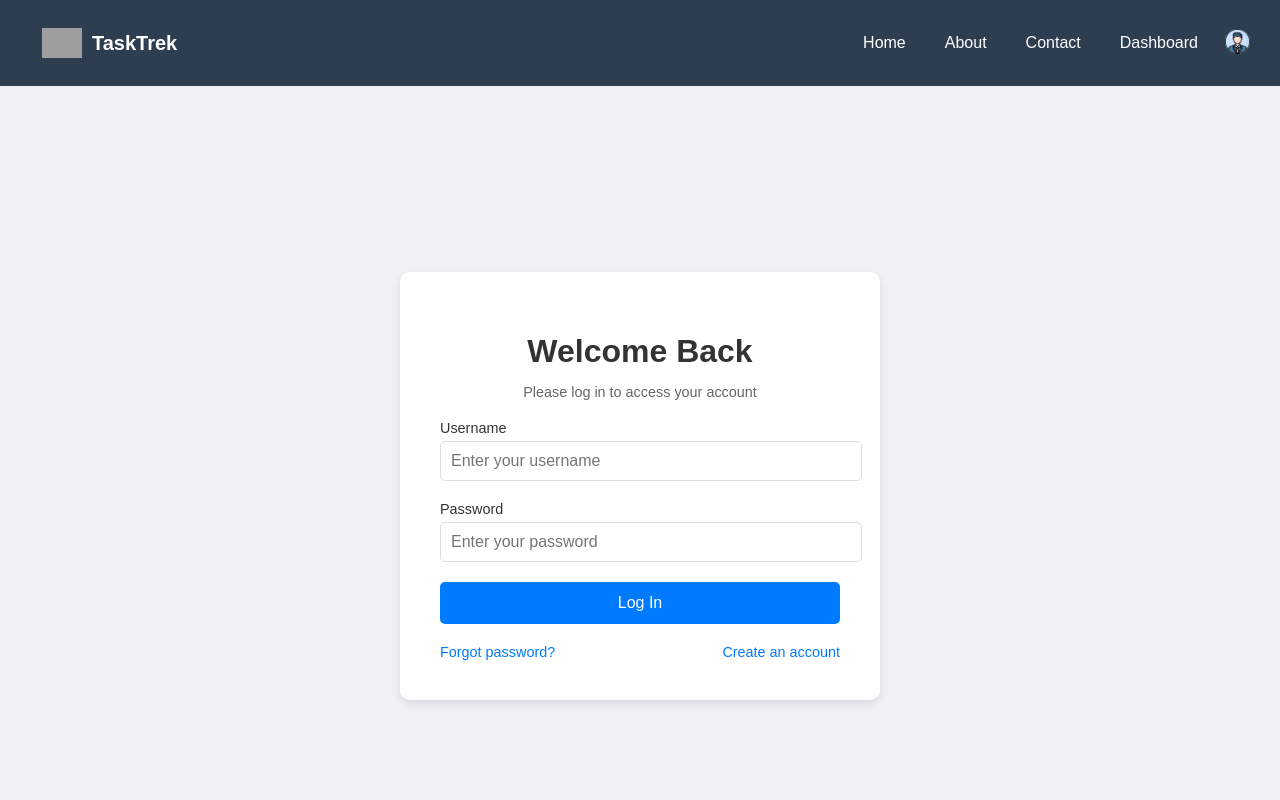
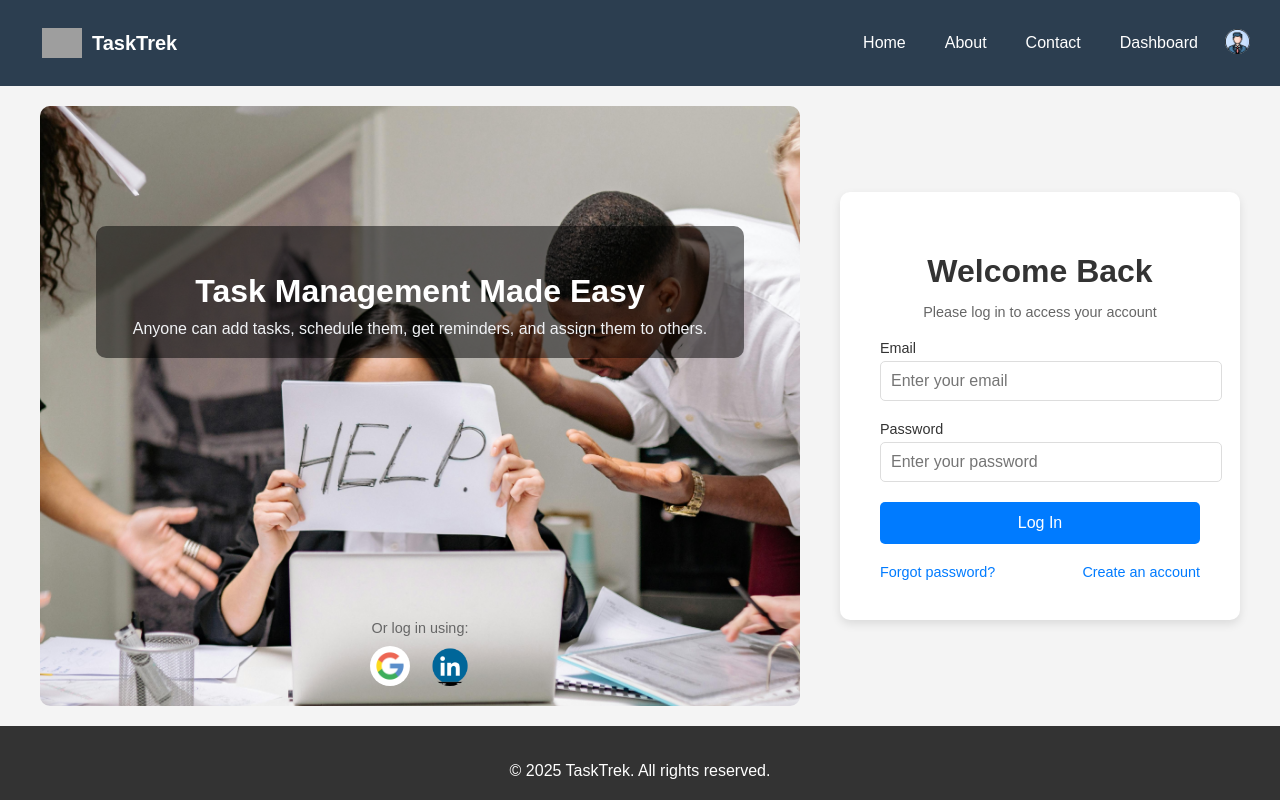
Before and after one commit to siyamregn777/TaskTrek, a Vue app in the folder tasktrek-frontend/: page /login in a window 1280 px wide. Shown: the top 800 px of the page. Built offline with nearby package versions, Linux system fonts and the light colour scheme; grey boxes are pictures that could not be loaded.

Commit message:
enhance Login component with email input, social login options, and improved layout

```diff
--- a/tasktrek-frontend/src/views/Login.vue
+++ b/tasktrek-frontend/src/views/Login.vue
@@ -1,16 +1,44 @@
 <template>
   <div class="login-container">
+    <!-- Left Section: Image with Text -->
+    <div class="left-section">
+      <div class="image-container">
+        <img src="../assets/pexels-yankrukov-7640773.jpg" alt="Task Management" />
+        <div class="image-text">
+          <h2>Task Management Made Easy</h2>
+          <p>Anyone can add tasks, schedule them, get reminders, and assign them to others.</p>
+        </div>
+        <div class="social-icons">
+          <p>Or log in using:</p>
+          <div class="icon-container">
+            <img
+              src="../assets/360_F_391792593_BYfEk8FhvfNvXC5ERCw166qRFb8mYWya (1).jpg"
+              alt="Google Icon"
+              @click="handleGoogleLogin"
+            />
+            <img
+              src="../assets/free-blue-linkedin-logo-icon-15916-thumb.png"
+              alt="LinkedIn Icon"
+              @click="handleLinkedInLogin"
+            />
+          </div>
+        </div>
+      </div>
+    </div>
+
+    <!-- Right Section: Login Form -->
+    <div class="right-section">
       <div class="login-box">
         <h1>Welcome Back</h1>
         <p>Please log in to access your account</p>
         <form @submit.prevent="login">
           <div class="form-group">
-            <label for="username">Username</label>
+            <label for="email">Email</label>
             <input
-              type="text"
-              id="username"
-              v-model="username"
-              placeholder="Enter your username"
+              type="email"
+              id="email"
+              v-model="email"
+              placeholder="Enter your email"
               required
             />
           </div>
@@ -35,27 +63,38 @@
         </div>
       </div>
     </div>
+  </div>
 </template>
 
 <script setup>
 import { ref } from "vue";
 
-  const username = ref("");
+const email = ref("");
 const password = ref("");
 const isSubmitted = ref(false);
 
 const login = () => {
-    console.log("Logging in with:", username.value, password.value);
+  console.log("Logging in with:", email.value, password.value);
   isSubmitted.value = true;
 
   // Simulate a login process
   setTimeout(() => {
-      username.value = "";
+    email.value = "";
     password.value = "";
     isSubmitted.value = false;
     // Redirect to another page after successful login
     // Example: router.push('/dashboard');
   }, 2000);
+};
+
+const handleGoogleLogin = () => {
+  console.log("Logging in with Google");
+  // Add Google OAuth logic here
+};
+
+const handleLinkedInLogin = () => {
+  console.log("Logging in with LinkedIn");
+  // Add LinkedIn OAuth logic here
 };
 </script>
 
@@ -68,15 +107,97 @@
   display: flex;
   justify-content: center;
   align-items: center;
-    height: 100vh;
+  min-height: 100vh;
 }
 
 .login-container {
   display: flex;
   justify-content: center;
   align-items: center;
-    height: 100vh;
-    background-color: #f0f2f5;
+  width: 100%;
+  max-width: 1200px;
+  margin: 0 auto;
+  padding: 20px;
+}
+
+.left-section {
+  flex: 1;
+  margin-right: 40px;
+}
+
+.image-container {
+  position: relative;
+  border-radius: 10px;
+  overflow: hidden;
+  height: 600px; /* Adjust height to match the form */
+}
+
+.image-container img {
+  width: 100%;
+  height: 100%;
+  object-fit: cover;
+  display: block;
+}
+
+.image-text {
+  position: absolute;
+  top: 20%;
+  left: 50%;
+  transform: translateX(-50%);
+  text-align: center;
+  color: white;
+  background-color: rgba(0, 0, 0, 0.5);
+  padding: 20px;
+  border-radius: 10px;
+  width: 80%;
+}
+
+.image-text h2 {
+  font-size: 2rem;
+  margin-bottom: 10px;
+}
+
+.image-text p {
+  font-size: 1rem;
+  margin: 0;
+  color: #f0f2f5;
+}
+
+.social-icons {
+  position: absolute;
+  bottom: 20px;
+  left: 50%;
+  transform: translateX(-50%);
+  text-align: center;
+  color: white;
+}
+
+.social-icons p {
+  margin-bottom: 10px;
+  font-size: 0.9rem;
+}
+
+.icon-container {
+  display: flex;
+  gap: 20px;
+  justify-content: center;
+}
+
+.icon-container img {
+  width: 40px;
+  height: 40px;
+  cursor: pointer;
+  border-radius: 50%;
+  transition: transform 0.3s ease;
+}
+
+.icon-container img:hover {
+  transform: scale(1.1);
+}
+
+.right-section {
+  flex: 1;
+  max-width: 400px;
 }
 
 .login-box {
@@ -84,8 +205,6 @@
   padding: 40px;
   border-radius: 10px;
   box-shadow: 0 4px 10px rgba(0, 0, 0, 0.1);
-    width: 100%;
-    max-width: 400px;
   text-align: center;
 }
 
@@ -166,17 +285,31 @@
 }
 
 /* Responsive design */
-  @media (max-width: 480px) {
-    .login-box {
+@media (max-width: 768px) {
+  .login-container {
+    flex-direction: column;
     padding: 20px;
   }
 
-    h1 {
+  .left-section {
+    margin-right: 0;
+    margin-bottom: 40px;
+  }
+
+  .image-container {
+    height: 400px; /* Adjust height for smaller screens */
+  }
+
+  .image-text h2 {
     font-size: 1.5rem;
   }
 
-    p {
-      font-size: 0.8rem;
+  .image-text p {
+    font-size: 0.9rem;
+  }
+
+  .right-section {
+    max-width: 100%;
   }
 }
 </style>
```
Lines whose indentation alone changed are shown as unchanged.
